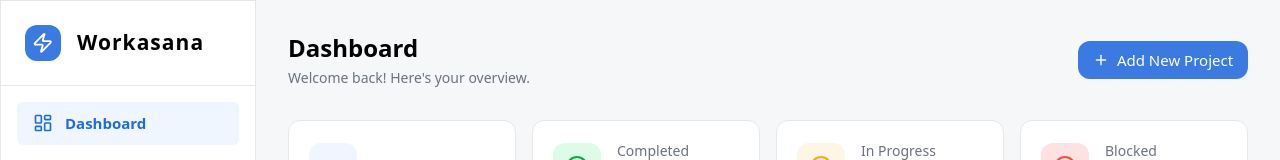
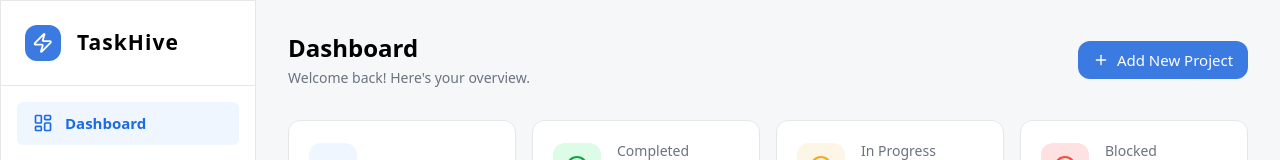
Before and after one commit to CyberMehul135/Workasana_TaskManagement_Frontend, a React (Vite) app: page / in a window 1280 px wide. Shown: the top 160 px of the page. Built offline with nearby package versions, Linux system fonts and the light colour scheme; no server answers; sample sign-in values are in the browser's storage.

Commit message:
chore: update project name

```diff
--- a/index.html
+++ b/index.html
@@ -6,7 +6,7 @@
   <link rel="icon" type="image/svg+xml" href="/vite.svg" />
   <meta name="viewport" content="width=device-width, initial-scale=1.0" />
   <link rel="shortcut icon" href="./src/assets/favicon.ico" type="image/x-icon">
-  <title>Workasana</title>
+  <title>TaskHive</title>
 </head>
 
 <body>
--- a/src/components/Header/Header.jsx
+++ b/src/components/Header/Header.jsx
@@ -32,7 +32,7 @@ export default function Header() {
     <header className="hidden z-10 px-8 py-3 max-sm:fixed top-0 w-full bg-surface-white max-lg:flex max-sm:text-xl max-sm:px-4 max-sm:h-20 items-center justify-between gap-5 h-16 font-semibold border border-border-primary">
       <div className="flex items-center gap-3">
         <Brand className="box-content px-3 py-2 w-5 bg-surface-blue-400 rounded-xl" />
-        <h1 className="tracking-wider text-text-black-400">Workasana</h1>
+        <h1 className="tracking-wider text-text-black-400">TaskHive</h1>
       </div>
       <Menu
         className="w-5 max-sm:w-7 cursor-pointer"
--- a/src/components/Sidebar/Sidebar.jsx
+++ b/src/components/Sidebar/Sidebar.jsx
@@ -44,7 +44,7 @@ export default function Sidebar() {
         <div className="flex items-center gap-4 ">
           <Brand className="box-content size-5 p-2 rounded-xl bg-surface-blue-400" />
           <h2 className="text-[21px] font-semibold tracking-wider text-text-black">
-            Workasana
+            TaskHive
           </h2>
         </div>
         <X
--- a/src/pages/Login.jsx
+++ b/src/pages/Login.jsx
@@ -9,7 +9,7 @@ export default function Login() {
         <div className="w-full h-full max-w-[1600px]">
           <div className="h-full flex flex-col items-center justify-center">
             <LoginHeader
-              heading="Welcome to Worksana"
+              heading="Welcome to TaskHive"
               subHeading="Sign in to manage your tasks"
               icon={Logo}
             />
--- a/src/pages/Signup.jsx
+++ b/src/pages/Signup.jsx
@@ -10,7 +10,7 @@ export default function Signup() {
           <div className="h-full flex flex-col items-center justify-center">
             <LoginHeader
               heading="Create your account"
-              subHeading="Start managing tasks with Workasana"
+              subHeading="Start managing tasks with TaskHive"
               icon={Logo}
             />
             <SignupForm />
```
